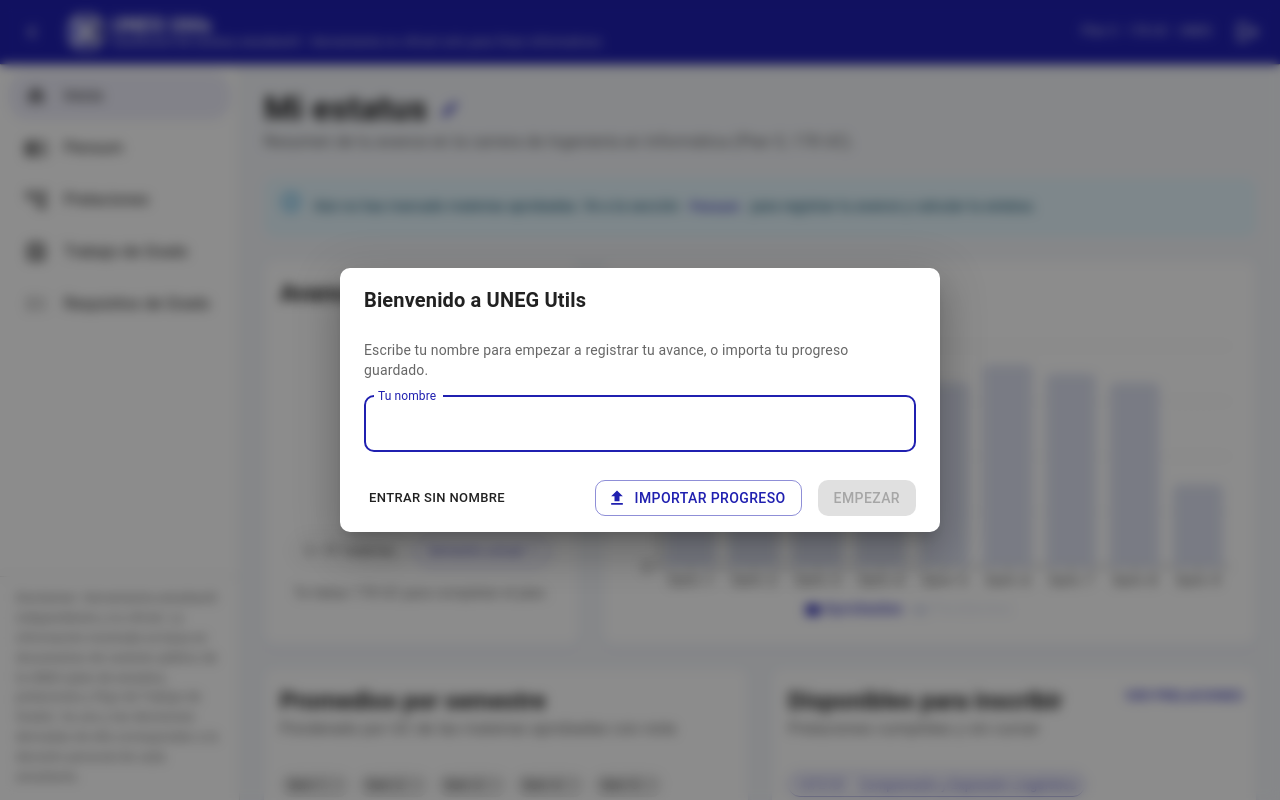
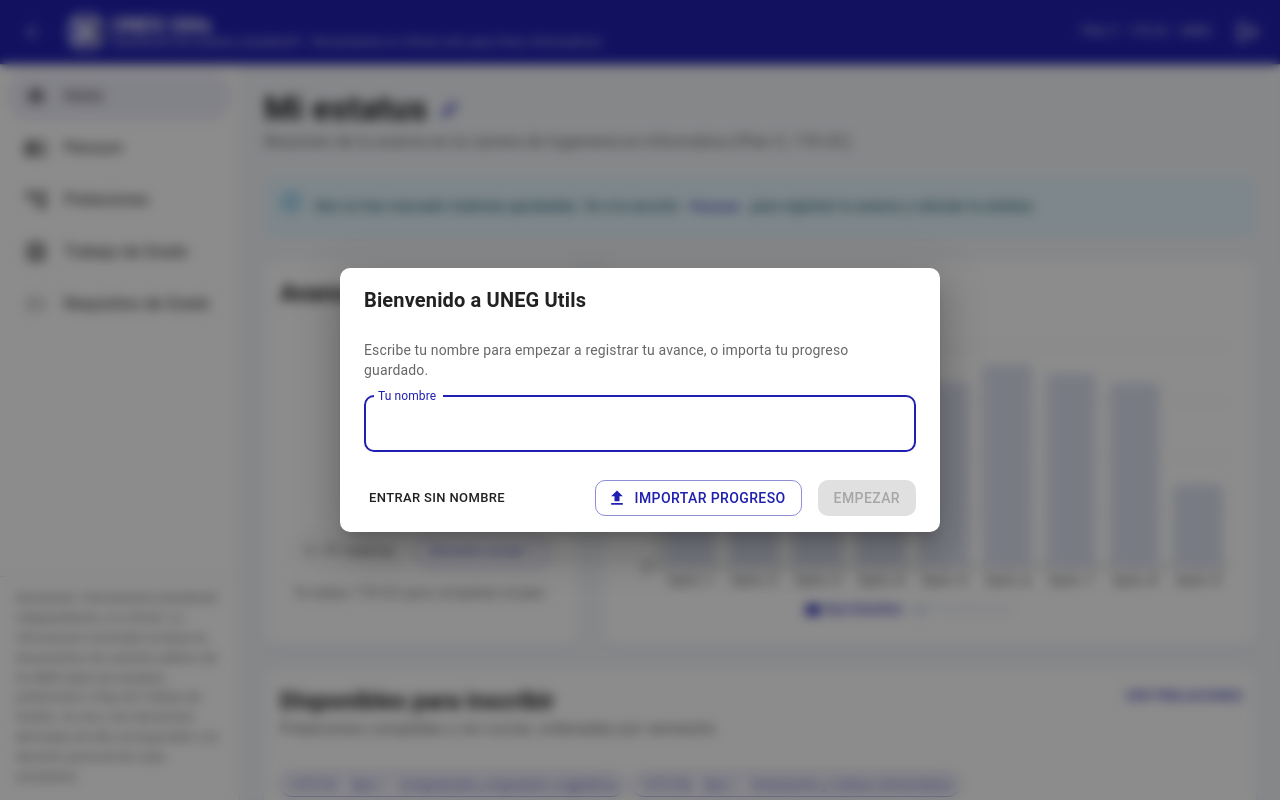
Before and after one commit to danedsant/Uneg-utils, a React (Vite) app: page / in a window 1280 px wide. Shown: the top 800 px of the page. Built offline with nearby package versions, Linux system fonts and the light colour scheme.

Commit message:
reorden de cards en dashboard inicio

```diff
--- a/src/pages/Dashboard.tsx
+++ b/src/pages/Dashboard.tsx
@@ -129,7 +129,36 @@ export default function Dashboard() {
           </Card>
         </Grid>
 
-        <Grid item xs={12} md={6}>
+        <Grid item xs={12}>
+          <Card>
+            <CardHeader
+              title="Disponibles para inscribir"
+              subheader="Prelaciones cumplidas y sin cursar, ordenadas por semestre"
+              action={
+                <Button component={RouterLink} to="/prelaciones" size="small">
+                  Ver prelaciones
+                </Button>
+              }
+            />
+            <CardContent>
+              {stats.availableSubjects.length === 0 ? (
+                <Typography color="text.secondary" variant="body2">
+                  No hay materias inscribibles con tu avance actual.
+                </Typography>
+              ) : (
+                <Stack direction="row" flexWrap="wrap" useFlexGap gap={1}>
+                  {[...stats.availableSubjects]
+                    .sort((a, b) => a.semestre - b.semestre || a.codigo.localeCompare(b.codigo))
+                    .map((s) => (
+                      <Chip key={s.codigo} size="small" label={`${s.codigo} · Sem ${s.semestre} · ${s.nombre}`} color="primary" variant="outlined" />
+                    ))}
+                </Stack>
+              )}
+            </CardContent>
+          </Card>
+        </Grid>
+
+        <Grid item xs={12}>
           <Card>
             <CardHeader
               title="Promedios por semestre"
@@ -156,37 +185,7 @@ export default function Dashboard() {
           </Card>
         </Grid>
 
-        <Grid item xs={12} md={6}>
-          <Card>
-            <CardHeader
-              title="Disponibles para inscribir"
-              subheader="Prelaciones cumplidas y sin cursar"
-              action={
-                <Button component={RouterLink} to="/prelaciones" size="small">
-                  Ver prelaciones
-                </Button>
-              }
-            />
-            <CardContent>
-              {stats.availableSubjects.length === 0 ? (
-                <Typography color="text.secondary" variant="body2">
-                  No hay materias inscribibles con tu avance actual.
-                </Typography>
-              ) : (
-                <Stack direction="row" flexWrap="wrap" useFlexGap gap={1}>
-                  {stats.availableSubjects.slice(0, 14).map((s) => (
-                    <Chip key={s.codigo} size="small" label={`${s.codigo} · ${s.nombre}`} color="primary" variant="outlined" />
-                  ))}
-                  {stats.availableSubjects.length > 14 && (
-                    <Chip size="small" label={`+ ${stats.availableSubjects.length - 14} más`} variant="outlined" />
-                  )}
-                </Stack>
-              )}
-            </CardContent>
-          </Card>
-        </Grid>
-
-        <Grid item xs={12} md={6}>
+        <Grid item xs={12}>
           <Card>
             <CardHeader
               title="En curso"
```
